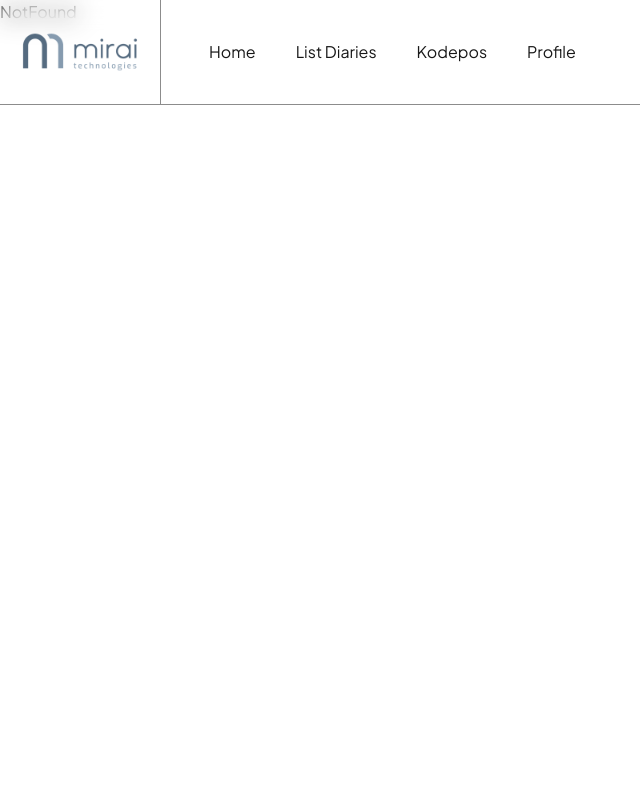
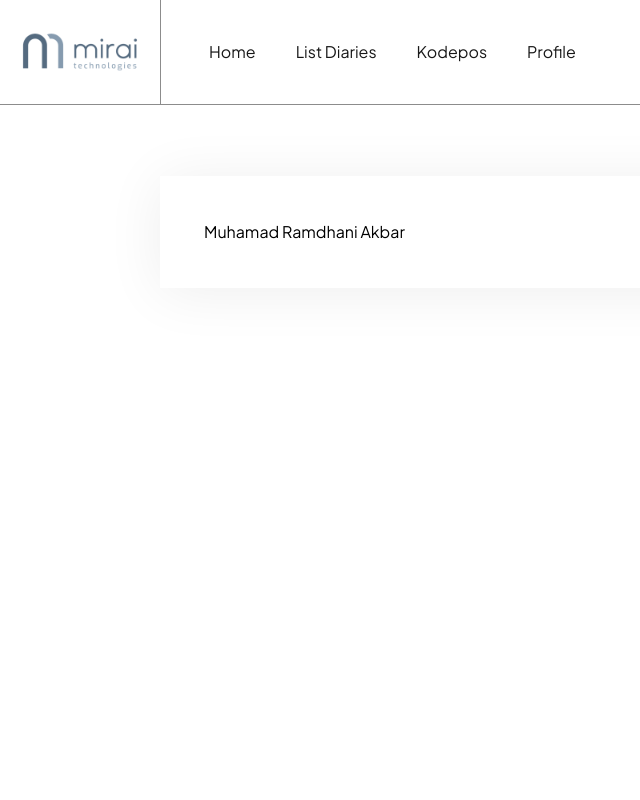
Before and after one commit to ramdhaniakbar/fe-mirai-test, a React (Vite) app: page /profile in a window 1280 px wide. Shown: the top 800 px of the page, without its empty margins (0-640 px from the left). Built offline with nearby package versions, Linux system fonts and the light colour scheme; a web font is replaced by a local one.

Commit message:
feat: refactor routes

```diff
--- a/src/App.jsx
+++ b/src/App.jsx
@@ -1,11 +1,9 @@
-import { BrowserRouter, Routes, Route } from "react-router";
-import './App.css'
-import Navbar from "./components/Navbar";
-import HomePage from "./pages/homepage/HomePage";
-import DiaryPage from "./pages/diaries/DiaryPage";
-import NotFound from "./pages/not-found/NotFound";
-import { QueryClient, QueryClientProvider } from "@tanstack/react-query";
-import Footer from "./components/Footer";
+import { BrowserRouter, Routes, Route } from "react-router"
+import "./App.css"
+import Navbar from "./components/Navbar"
+import { QueryClient, QueryClientProvider } from "@tanstack/react-query"
+import Footer from "./components/Footer"
+import routes from "./config/app-route"
 
 // Create a client
 const queryClient = new QueryClient()
@@ -17,9 +15,9 @@ function App() {
         <Navbar />
         <div className="min-h-screen">
           <Routes>
-            <Route path="/" element={<HomePage />} />
-            <Route path="/diary" element={<DiaryPage />} />
-            <Route path="*" element={<NotFound />} />
+            {routes.map((route, index) => (
+              <Route key={index} path={route.path} element={route.element} />
+            ))}
           </Routes>
         </div>
         <Footer />
--- /dev/null
+++ b/src/config/app-route.jsx
@@ -0,0 +1,35 @@
+import Login from "../pages/auth/Login";
+import Profile from "../pages/profile/Profile";
+import HomePage from "../pages/homepage/HomePage";
+import NotFound from "../pages/not-found/NotFound";
+import Register from "../pages/auth/Register";
+import DiaryPage from "../pages/diaries/DiaryPage";
+
+const routes = [
+  {
+    path: '/',
+    element: <HomePage />
+  },
+  {
+    path: '/profile',
+    element: <Profile />
+  },
+  {
+    path: '/login',
+    element: <Login />
+  },
+  {
+    path: '/register',
+    element: <Register />
+  },
+  {
+    path: '/diary',
+    element: <DiaryPage />
+  },
+  {
+    path: '*',
+    element: <NotFound />
+  }
+];
+
+export default routes;
--- /dev/null
+++ b/src/config/generalHelper.jsx
@@ -0,0 +1 @@
+export const API_URL = import.meta.env.VITE_API_URL;
--- /dev/null
+++ b/src/pages/auth/Login.jsx
@@ -0,0 +1,7 @@
+const Login = () => {
+  return (
+    <div>Login</div>
+  )
+}
+
+export default Login
--- /dev/null
+++ b/src/pages/auth/Register.jsx
@@ -0,0 +1,7 @@
+const Register = () => {
+  return (
+    <div>Register</div>
+  )
+}
+
+export default Register
--- a/src/pages/homepage/HomePage.jsx
+++ b/src/pages/homepage/HomePage.jsx
@@ -3,11 +3,12 @@ import background from "../../assets/images/bg-home.jpg"
 import diary from "../../assets/images/diary.svg"
 import axios from "axios"
 import moment from "moment"
+import { API_URL } from "../../config/generalHelper"
 
 const HomePage = () => {
   const fetchUserActivity = async () => {
     const { data } = await axios.get(
-      `${import.meta.env.VITE_API_URL}/api/user-activity`
+      `${API_URL}/api/user-activity`
     )
     return data.data
   }
--- /dev/null
+++ b/src/pages/profile/Profile.jsx
@@ -0,0 +1,11 @@
+const Profile = () => {
+  return (
+    <div className="pt-44 px-[160px]">
+      <div className="p-11 shadow-[0px_4px_57px_rgba(0,0,0,0.07)]">
+        Muhamad Ramdhani Akbar
+      </div>
+    </div>
+  )
+}
+
+export default Profile
```
